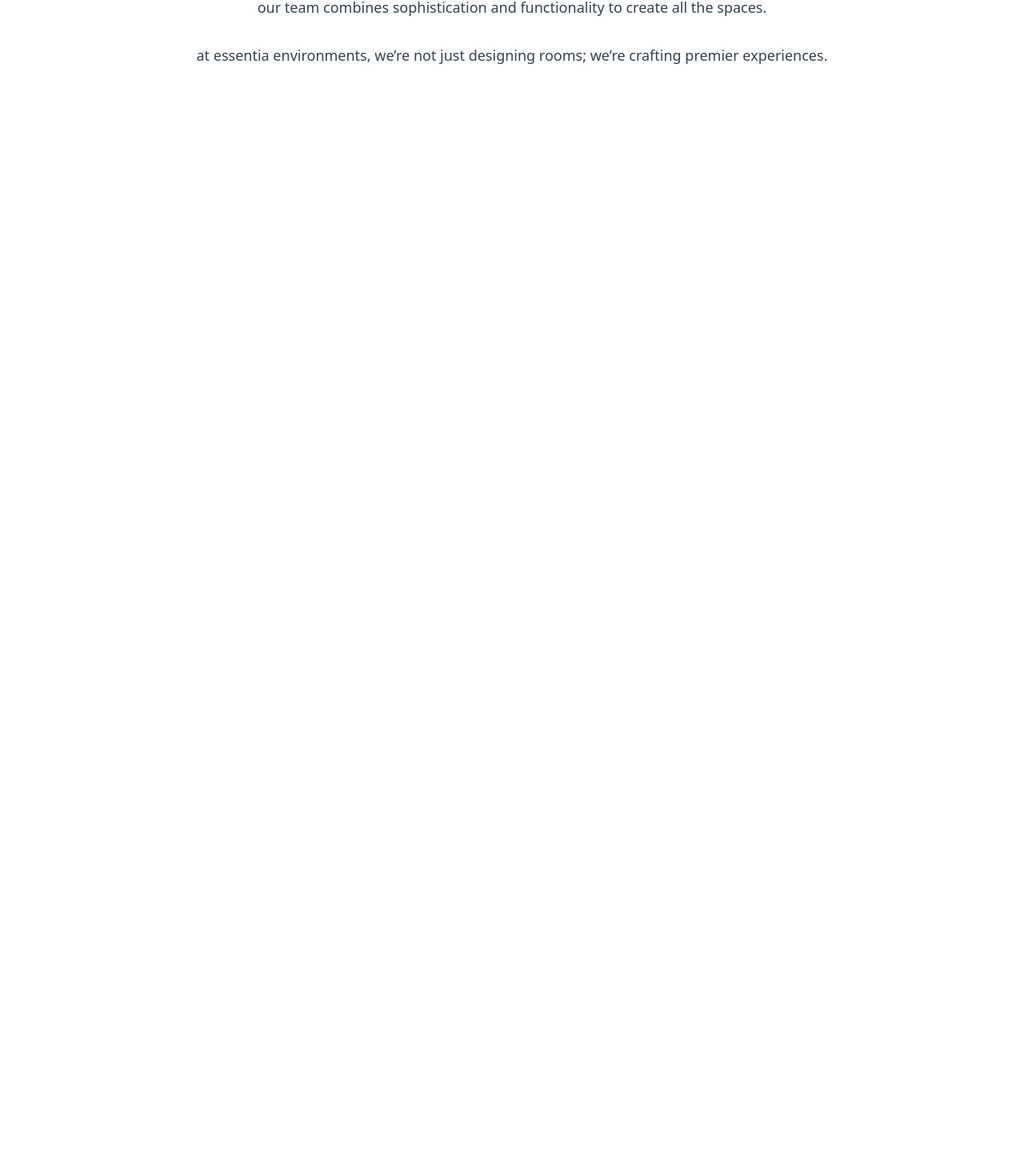
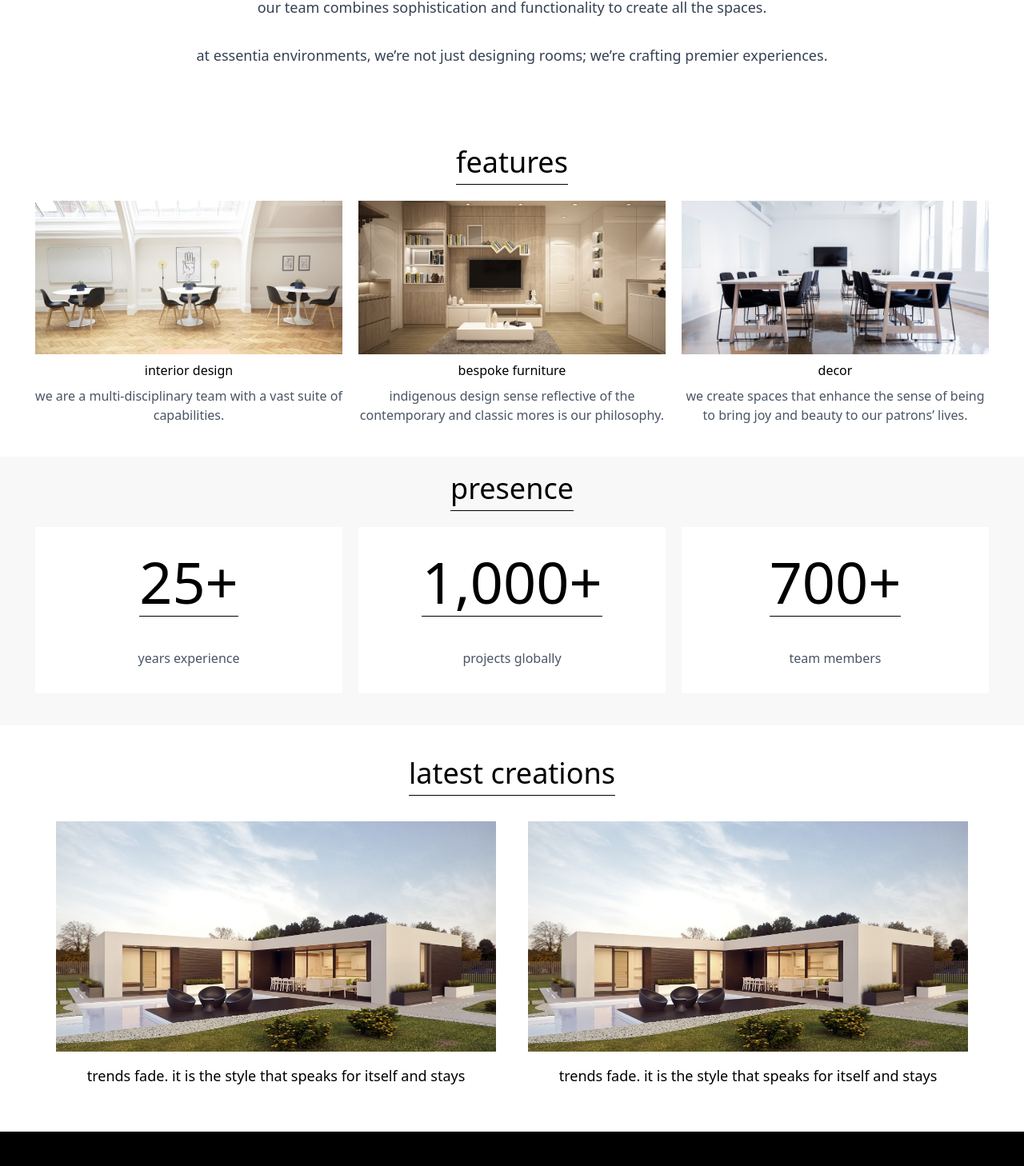
Before and after one commit to dev-rabin/essentia, a React (Vite) app in the folder client/: page / in a window 1280 px wide. Shown: the part 1329-2787 px from the top of the page at 80% size. Before the commit the page ends 1472 px from the top, so only its background shows below. Built offline with nearby package versions, Linux system fonts and the light colour scheme.

Commit message:
footer completed

```diff
--- a/client/package.json
+++ b/client/package.json
@@ -11,7 +11,9 @@
   },
   "dependencies": {
     "@tailwindcss/vite": "^4.0.9",
+    "framer-motion": "^12.4.10",
     "react": "^19.0.0",
+    "react-countup": "^6.5.3",
     "react-dom": "^19.0.0",
     "react-icons": "^5.5.0",
     "tailwindcss": "^4.0.9"
--- a/client/src/App.jsx
+++ b/client/src/App.jsx
@@ -1,12 +1,14 @@
 import React from 'react'
 import Home from './pages/Home'
 import Navbar from './components/Navbar'
+import Footer from './components/Footer'
 
 const App = () => {
   return (
     <>
       <Navbar/>
       <Home/>
+      <Footer/>
     </>
   )
 }
--- a/client/src/components/Contact.jsx
+++ b/client/src/components/Contact.jsx
@@ -24,7 +24,7 @@ const Contact = () => {
 
             {/* Contact Form with Smooth Open & Close Animation */}
             <div onMouseOver={() => setShowContact(true)} onMouseLeave={() => setShowContact(false)}
-                className={`w-96 rounded-xl bg-white text-black p-5 shadow-lg fixed top-58 transition-transform duration-100 ease-in-out ${
+                className={`w-96 rounded-xl bg-white text-black p-5 shadow-2xl fixed top-58 transition-transform duration-100 ease-in-out ${
                     showContact
                         ? "transform origin-right rotate-y-0 opacity-100 right-12"
                         : "transform origin-right rotate-y-90 opacity-0 right-12 delay-200"
--- /dev/null
+++ b/client/src/components/Footer.jsx
@@ -0,0 +1,54 @@
+import React from 'react';
+import { FaFacebook, FaTwitter, FaYoutube, FaInstagram, FaPinterest, FaLinkedin, FaWhatsapp, FaAward } from 'react-icons/fa6';
+
+const Footer = () => {
+  return (
+    <div className='bg-black h-96 w-full text-white py-10 font-light text-lg'>
+      <div className='m-auto flex justify-around items-center w-full'>
+        <div className='flex justify-between items-start flex-col gap-2'>
+          <div className='text-3xl'>find us</div>
+          <p>Building 6, Hero Honda Chowk, Block B,</p>
+          <p>Sector 34, Gurugram, Haryana 122001</p>
+          <p>blogs</p>
+          <p>media</p>
+          <p>privacy policy</p>
+          <p>career</p>
+          <p>contact us</p>
+        </div>
+
+        <div className='flex justify-center items-center flex-col gap-6'>
+          <div className='flex justify-between items-center gap-6 text-2xl'>
+            <FaFacebook />
+            <FaTwitter />
+            <FaYoutube />
+            <FaInstagram />
+            <FaPinterest />
+            <FaLinkedin />
+            <FaWhatsapp />
+          </div>
+          <p>
+            branding by: essentia environments
+          </p>
+          <p className='flex items-center gap-3'><FaAward size={40} />awards & achievement</p>
+        </div>
+
+        <div className='flex justify-between items-center flex-col gap-3'>
+          <p>info@essentiaenvironments.com</p>
+          <p>+91-9810088877</p>
+          <div className='h-36'>
+            <iframe
+              src="https://www.google.com/maps/embed?pb=!1m14!1m8!1m3!1d898176.0958351674!2d77.011904!3d28.434329!3m2!1i1024!2i768!4f13.1!3m3!1m2!1s0x390d19376d00001b%3A0x481f7bccb176ef9d!2sessentia%20-%20interior%20design%2C%20bespoke%20furniture%20manufacturer%20%26%20contractor%20in%20india!5e0!3m2!1sen!2sus!4v1741195743108!5m2!1sen!2us"
+              width="400"
+              style={{ border: 0 }}
+              allowFullScreen
+              loading="lazy"
+              referrerPolicy="no-referrer-when-downgrade"
+            />
+          </div>
+        </div>
+      </div>
+    </div>
+  )
+}
+
+export default Footer
--- a/client/src/pages/Home.jsx
+++ b/client/src/pages/Home.jsx
@@ -1,4 +1,6 @@
 import React, { useState, useEffect } from 'react';
+import { motion } from "framer-motion";
+import CountUp from "react-countup";
 import Interior1 from "../assets/img/interior1.jpg";
 import Interior2 from "../assets/img/interior2.jpg";
 import Interior3 from "../assets/img/interior3.jpg";
@@ -95,14 +97,136 @@ const Home = () => {
           <p className='text-4xl text-center font-light w-[75%] mx-auto'>Essentia Environments – India’s Premier Interior Design & Furniture Craftsmanship</p>
           <div className='w-[80%] mx-auto text-center my-10 text-gray-700 text-lg font-light'>
             <p className='mb-8'>Essentia Environments reimagines luxurious living in India. As the <strong>best interior design company in India</strong>, we transform your vision from a basic concept into a spectacular reality. We stand out in India in that we provide a full design-to-build service, guaranteeing that every detail is completed properly. Imagine a home that represents your <strong>
-            unique craftsmanship
+              unique craftsmanship
             </strong> and taste, constructed with outstanding precision and creativity – that is the Essentia difference.</p>
 
-           <p className='mb-8'>
-           We strongly believe your house should be a personal haven. That’s why we provide the <strong>best interior design for home</strong> – mindfully curating a selection of high-end furnishings, beautiful décor, and custom-made pieces, all tailored by our manufacturer to your specific preferences. Whether you want a modern minimalist style or a classic, sumptuous design, our team combines sophistication and functionality to create all the spaces.
-           </p>
+            <p className='mb-8'>
+              We strongly believe your house should be a personal haven. That’s why we provide the <strong>best interior design for home</strong> – mindfully curating a selection of high-end furnishings, beautiful décor, and custom-made pieces, all tailored by our manufacturer to your specific preferences. Whether you want a modern minimalist style or a classic, sumptuous design, our team combines sophistication and functionality to create all the spaces.
+            </p>
 
-           <p> At Essentia Environments, we’re not just designing rooms; we’re crafting premier experiences.</p>
+            <p> At Essentia Environments, we’re not just designing rooms; we’re crafting premier experiences.</p>
+          </div>
+        </div>
+
+        {/* Features  */}
+
+        <div className='my-10'>
+          <div className="text-center">
+            <p className='text-4xl font-light mx-auto mb-2 relative inline-block after:content-[""] after:block after:w-full after:h-[1px] after:bg-black after:absolute after:left-0 after:bottom-[-8px]'>
+              features
+            </p>
+          </div>
+
+          {/* Animated Feature Cards */}
+          <div className='flex justify-center items-center gap-5 my-5'>
+            {/* Left Div - Slides from Left */}
+            <motion.div
+              initial={{ x: -100, opacity: 0 }}
+              animate={{ x: 0, opacity: 1 }}
+              transition={{ duration: 0.8, ease: "easeOut", delay: 0.3 }}
+              className='flex justify-between flex-col items-center gap-2'
+            >
+              <div><img src={Interior1} alt="" className='h-48 w-96 object-cover' /></div>
+              <div>Interior design</div>
+              <p className='text-center w-96 text-gray-600 font-light'>we are a multi-disciplinary team with a vast suite of capabilities.</p>
+            </motion.div>
+
+            {/* Center Div - Slides from Bottom */}
+            <motion.div
+              initial={{ y: 100, opacity: 0 }}
+              animate={{ y: 0, opacity: 1 }}
+              transition={{ duration: 0.8, ease: "easeOut", delay: 0.3 }}
+              className='flex justify-between flex-col items-center gap-2'
+            >
+              <div><img src={Interior2} alt="" className='h-48 w-96 object-cover' /></div>
+              <div>bespoke furniture</div>
+              <p className='text-center w-96 text-gray-600 font-light'>indigenous design sense reflective of the contemporary and classic mores is our philosophy.</p>
+            </motion.div>
+
+            {/* Right Div - Slides from Right */}
+            <motion.div
+              initial={{ x: 100, opacity: 0 }}
+              animate={{ x: 0, opacity: 1 }}
+              transition={{ duration: 0.8, ease: "easeOut", delay: 0.3 }}
+              className='flex justify-between flex-col items-center gap-2'
+            >
+              <div><img src={Interior3} alt="" className='h-48 w-96 object-cover' /></div>
+              <div>decor</div>
+              <p className='text-center w-96 text-gray-600 font-light'>we create spaces that enhance the sense of being to bring joy and beauty to our patrons’ lives.</p>
+            </motion.div>
+          </div>
+        </div>
+
+        {/* Presence  */}
+        <div className='bg-[#F8F8F8] p-5'>
+          <div className="text-center">
+            <p className='text-4xl font-light mx-auto mb-2 relative inline-block after:content-[""] after:block after:w-full after:h-[1px] after:bg-black after:absolute after:left-0 after:bottom-[-8px]'>
+              presence
+            </p>
+          </div>
+
+          <div className='flex justify-center items-center gap-5 my-5'>
+            <motion.div
+              initial={{ x: -100, opacity: 0 }}
+              animate={{ x: 0, opacity: 1 }}
+              transition={{ duration: 0.8, ease: "easeOut", delay: 0.3 }}
+              className='flex justify-around items-center flex-col gap-4 bg-white p-5 h-52 w-96'>
+              <div><p className='text-7xl font-light mx-auto mb-2 relative inline-block after:content-[""] after:block after:w-full after:h-[1px] after:bg-black after:absolute after:left-0 after:bottom-[-8px]'>
+                <CountUp end={25} duration={2} />+
+              </p></div>
+              <p className=' text-gray-600'>years experience</p>
+            </motion.div>
+
+            <motion.div
+              initial={{ y: 100, opacity: 0 }}
+              animate={{ y: 0, opacity: 1 }}
+              transition={{ duration: 0.8, ease: "easeOut", delay: 0.3 }}
+              className='flex justify-around items-center flex-col gap-4 bg-white p-5 h-52 w-96'>
+              <div><p className='text-7xl font-light mx-auto mb-2 relative inline-block after:content-[""] after:block after:w-full after:h-[1px] after:bg-black after:absolute after:left-0 after:bottom-[-8px]'>
+                <CountUp end={1000} duration={2} />+
+              </p></div>
+              <p className=' text-gray-600'>projects globally</p>
+            </motion.div>
+
+            <motion.div
+              initial={{ x: 100, opacity: 0 }}
+              animate={{ x: 0, opacity: 1 }}
+              transition={{ duration: 0.8, ease: "easeOut", delay: 0.3 }}
+              className='flex justify-around items-center flex-col gap-4 bg-white p-5 h-52 w-96'>
+              <div><p className='text-7xl font-light mx-auto mb-2 relative inline-block after:content-[""] after:block after:w-full after:h-[1px] after:bg-black after:absolute after:left-0 after:bottom-[-8px]'>
+                <CountUp end={700} duration={2} />+
+              </p></div>
+              <p className=' text-gray-600'>team members</p>
+            </motion.div>
+          </div>
+          <div>
+          </div>
+        </div>
+
+        {/* Latest Creations  */}
+        <div className='my-5 p-5'>
+          <div className="text-center">
+            <p className='text-4xl font-light mx-auto mb-2 relative inline-block after:content-[""] after:block after:w-full after:h-[1px] after:bg-black after:absolute after:left-0 after:bottom-[-8px]'>
+              latest creations
+            </p>
+          </div>
+          <div className='flex justify-center items-center gap-10 mt-8'>
+            <motion.div
+              initial={{ x: -100, opacity: 0 }}
+              animate={{ x: 0, opacity: 1 }}
+              transition={{ duration: 0.8, ease: "easeOut", delay: 0.3 }}
+            >
+              <div><img src={Exterior2} alt="" className=' h-72 w-[550px]' /></div>
+              <p className='text-center my-4 text-lg font-light'>trends fade. it is the style that speaks for itself and stays</p>
+            </motion.div>
+            <motion.div
+              initial={{ x: 100, opacity: 0 }}
+              animate={{ x: 0, opacity: 1 }}
+              transition={{ duration: 0.8, ease: "easeOut", delay: 0.3 }}
+            >
+              <div><img src={Exterior2} alt="" className=' h-72 w-[550px]' /></div>
+              <p className='text-center my-4 text-lg font-light'>trends fade. it is the style that speaks for itself and stays</p>
+            </motion.div>
           </div>
         </div>
       </div>
```
Also changed, not shown: 1 other file (tests, documents, lock files or other folders).
